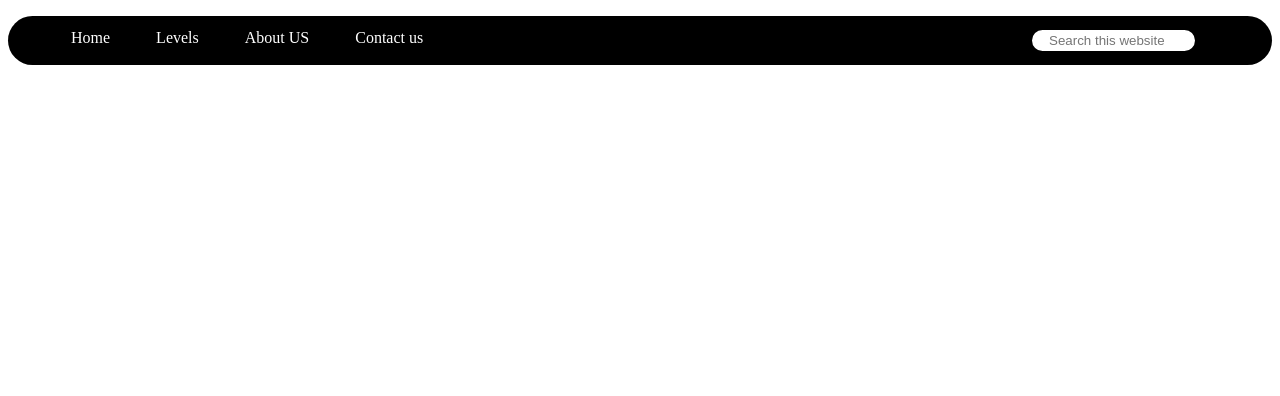
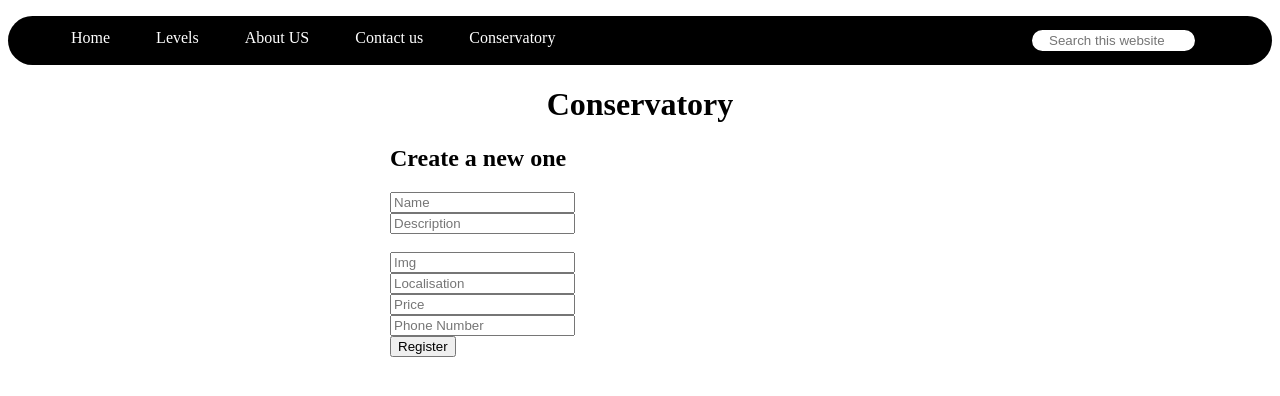
Before and after one commit to Symphony-T/Symphony, a Nuxt app in the folder client/: page /Conservatory in a window 1280 px wide. Shown: the top 396 px of the page. Built offline with nearby package versions, Linux system fonts and the light colour scheme.

Commit message:
conservatory input

```diff
--- a/client/components/Navbar.vue
+++ b/client/components/Navbar.vue
@@ -5,6 +5,7 @@
                 <li><NuxtLink to="level">Levels</NuxtLink></li>
                 <li><NuxtLink to="aboutus">About US</NuxtLink></li>
                 <li><NuxtLink to="signup">Contact us</NuxtLink></li>
+                <li><NuxtLink to="conservatory">Conservatory</NuxtLink></li>
                 <div class="search">
                     <input type="text" name="search" id="search" placeholder="Search this website">
                 </div>
--- a/client/layouts/default.vue
+++ b/client/layouts/default.vue
@@ -1,7 +1,7 @@
 <template>
   <div>
     <Navbar />
-    <!-- <Nuxt /> -->
+    <Nuxt />
   </div>
 </template>
 <script>
--- a/client/components/Conservatory.vue
+++ b/client/pages/Conservatory.vue
@@ -3,12 +3,12 @@
 <h1>Conservatory</h1>
   <form  style="max-width:500px;margin:auto">
   <h2>Create a new one</h2>
-  <div class="input-container">>
+  <div class="input-container">
     <input class="input-field" type="text" v-model="name" placeholder="Name" name="name">
   </div>
     <input class="input-field" type="text" v-model="description" placeholder="Description" name="description">
-  <div class="input-container">
-    <input class="input-field" type="text" v-model="img" placeholder="Img" name="img">
+  <div class="input-container"><br>
+   <input class="input-field" type="text" v-model="img" placeholder="Img" name="img">
   </div>
   <div class="input-container">
     <input class="input-field" type="text" v-model="localisation" placeholder="Localisation" name="localisation">
@@ -63,9 +63,10 @@ export default defineComponent ({
         console.log(err)
       })
     }
-  }
+  },
+  name:"conservatory"
+})
 
-})
 
 </script>
 <style>
```
